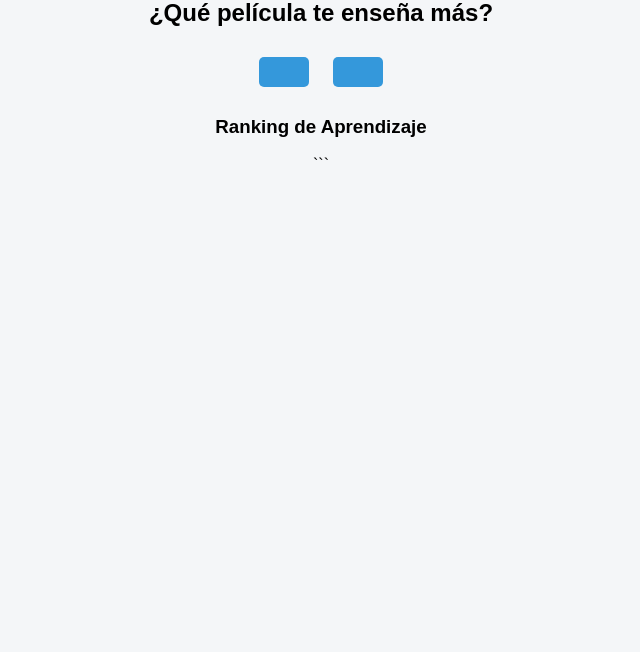
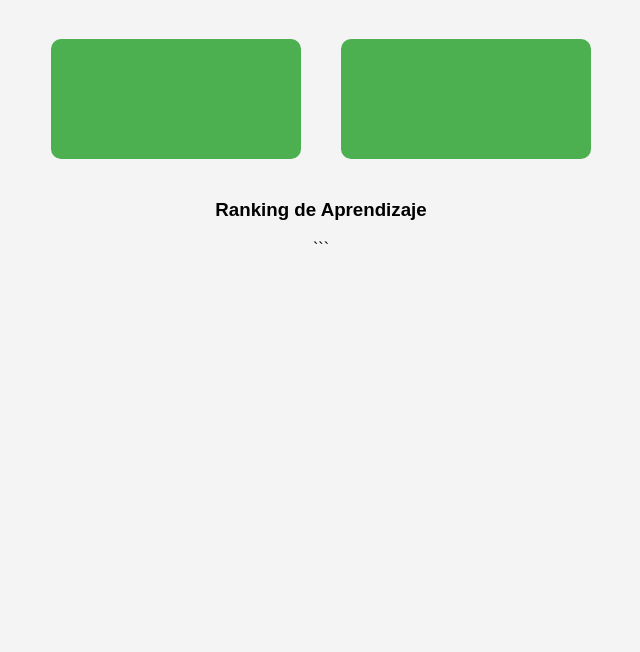
Before and after one commit to TatroWzk/Araque-Leydi_AlgoritmoEmpleo-Practica, a plain HTML site: page index.html in a window 1280 px wide. Shown: the part 148-800 px from the top of the page, without its empty margins (319-959 px from the left). Drawn offline with Linux system fonts and the light colour scheme.

Commit message:
styles.css

```diff
--- a/styles.css
+++ b/styles.css
@@ -1,37 +1,49 @@
 body {
 font-family: Arial, sans-serif;
 text-align: center;
-background-color: #f4f6f8;
-padding: 40px;
+background-color: #f4f4f4;
+margin: 0;
+padding: 20px;
 }
 
 h1 {
-color: #2c3e50;
+color: #333;
 }
 
-#comparison {
-margin-top: 40px;
+.comparison-container {
+display: flex;
+justify-content: center;
+gap: 40px;
+margin: 40px 0;
 }
 
-button {
-padding: 15px 25px;
-font-size: 16px;
-margin: 10px;
+.movie-button {
+padding: 20px;
+font-size: 18px;
+width: 250px;
+height: 120px;
 cursor: pointer;
 border: none;
-background-color: #3498db;
+border-radius: 10px;
+background-color: #4CAF50;
 color: white;
+transition: 0.3s;
+}
+
+.movie-button:hover {
+background-color: #45a049;
+}
+
+#rankingList {
+list-style: none;
+padding: 0;
+max-width: 500px;
+margin: auto;
+}
+
+#rankingList li {
+background: white;
+margin: 10px 0;
+padding: 10px;
 border-radius: 5px;
 }
-
-button:hover {
-background-color: #2980b9;
-}
-
-.hidden {
-display: none;
-}
-
-#result {
-margin-top: 40px;
-}
```
